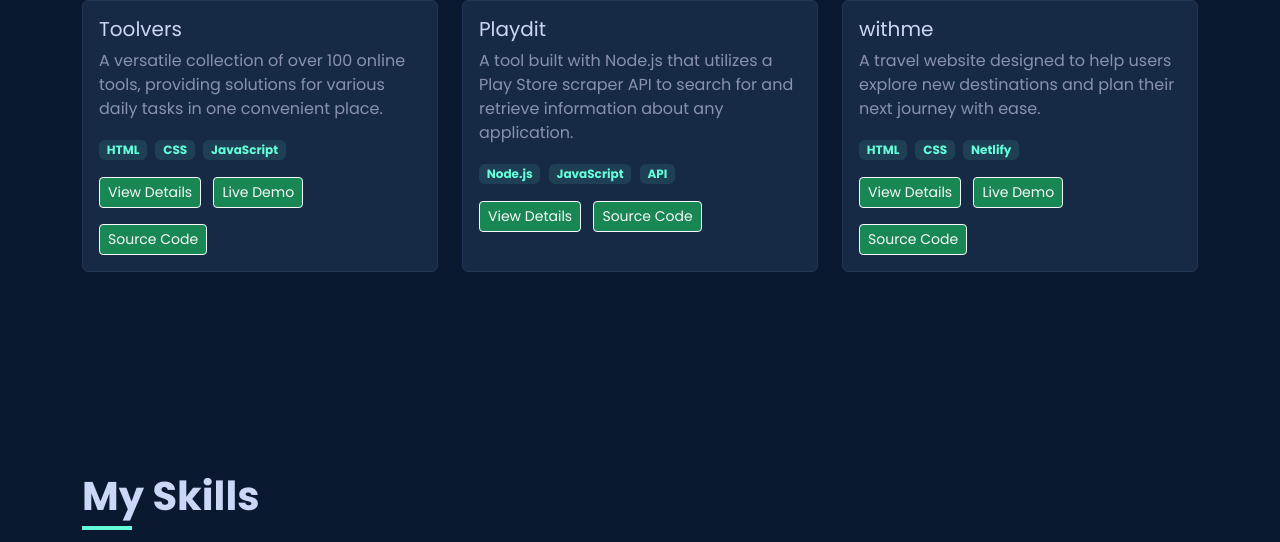
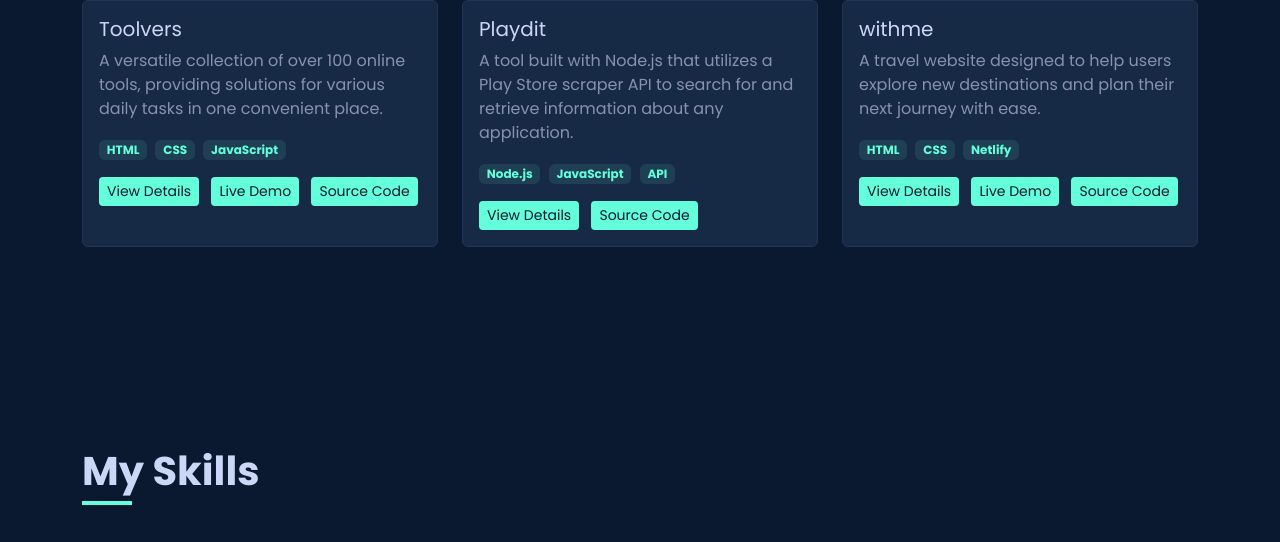
Before and after one commit to sutharparemeshwer-ai/myportfolio, a plain HTML site: page index.html in a window 1280 px wide. Shown: the part 1576-2118 px from the top of the page. Drawn offline with nearby package versions, Linux system fonts and the light colour scheme.

Commit message:
btn colours improved

```diff
--- a/index.html
+++ b/index.html
@@ -101,9 +101,9 @@
                                 <span class="badge badge-custom me-1">CSS</span>
                                 <span class="badge badge-custom">JavaScript</span>
                             </div>
-                            <a href="toolvers.html" class="btn btn-sm btn-outline-light btn-success mt-3 me-2">View Details</a>
-                            <a href="https://sutharparemeshwer-ai.github.io/100-tools-in-one-/#" target="_blank" class="btn btn-sm btn-outline-light btn-success mt-3 me-2">Live Demo</a>
-                            <a href="https://github.com/sutharparemeshwer-ai/100-tools-in-one-" target="_blank" class="btn btn-sm btn-outline-light btn-success mt-3">Source Code</a>
+                            <a href="toolvers.html" class="btn btn-sm  btn-pro mt-3 me-2">View Details</a>
+                            <a href="https://sutharparemeshwer-ai.github.io/100-tools-in-one-/#" target="_blank" class="btn btn-sm btn-outline-light btn-pro mt-3 me-2">Live Demo</a>
+                            <a href="https://github.com/sutharparemeshwer-ai/100-tools-in-one-" target="_blank" class="btn btn-sm btn-outline-light btn-pro mt-3">Source Code</a>
                         </div>
                     </div>
                 </div>
@@ -118,8 +118,8 @@
                                 <span class="badge badge-custom me-1">JavaScript</span>
                                 <span class="badge badge-custom">API</span>
                             </div>
-                            <a href="playdit.html" class="btn btn-sm btn-outline-light btn-success mt-3 me-2">View Details</a>
-                            <a href="https://github.com/sutharparemeshwer-ai/plydit" target="_blank" class="btn btn-sm btn-outline-light btn-success mt-3">Source Code</a>
+                            <a href="playdit.html" class="btn btn-sm btn-outline-light btn-pro mt-3 me-2">View Details</a>
+                            <a href="https://github.com/sutharparemeshwer-ai/plydit" target="_blank" class="btn btn-sm btn-outline-light btn-pro mt-3">Source Code</a>
                         </div>
                     </div>
                 </div>
@@ -134,9 +134,9 @@
                                 <span class="badge badge-custom me-1">CSS</span>
                                 <span class="badge badge-custom">Netlify</span>
                             </div>
-                            <a href="withme.html" class="btn btn-sm btn-outline-light btn-success mt-3 me-2">View Details</a>
-                            <a href="https://travelwithparemeshwer.netlify.app/" target="_blank" class="btn btn-sm btn-outline-light btn-success mt-3 me-2">Live Demo</a>
-                            <a href="https://github.com/sutharparemeshwer-ai/myweb" target="_blank" class="btn btn-sm btn-outline-light btn-success mt-3">Source Code</a>
+                            <a href="withme.html" class="btn btn-sm btn-outline-light btn-pro mt-3 me-2">View Details</a>
+                            <a href="https://travelwithparemeshwer.netlify.app/" target="_blank" class="btn btn-sm btn-outline-light btn-pro mt-3 me-2">Live Demo</a>
+                            <a href="https://github.com/sutharparemeshwer-ai/myweb" target="_blank" class="btn btn-sm btn-outline-light btn-pro mt-3">Source Code</a>
                         </div>
                     </div>
                 </div>
--- a/style.css
+++ b/style.css
@@ -121,6 +121,17 @@
 
 .btn-custom:hover {
     background-color: rgba(100, 255, 218, 0.1);
+
+}
+.btn-pro {
+    background-color: var(--accent-color);
+    color: var(--primary-color);
+    border: none;
+    transition: background-color 0.3s ease;
+}
+
+.btn-pro:hover {
+    border: 2px solid var(--accent-color);
 }
 
 section {
@@ -456,4 +467,5 @@
 
 .btn-bmc:hover {
     transform: scale(1.05);
+
 }
```
